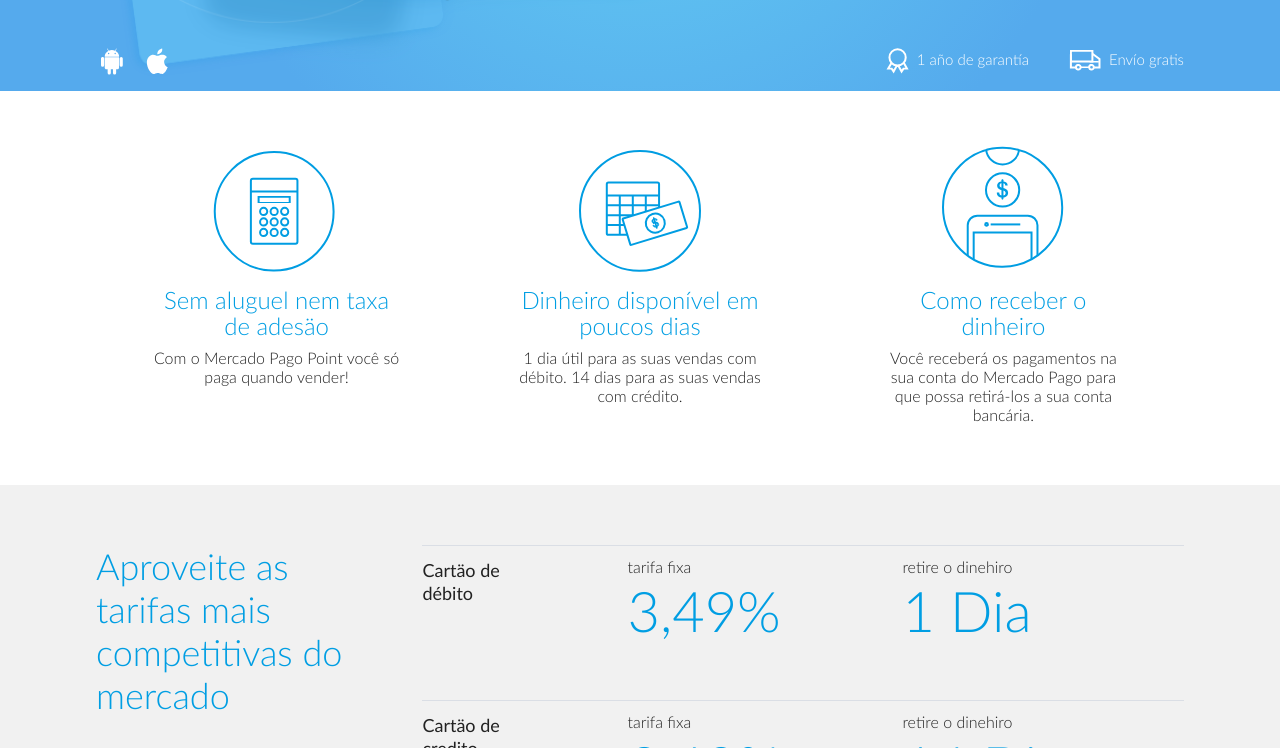
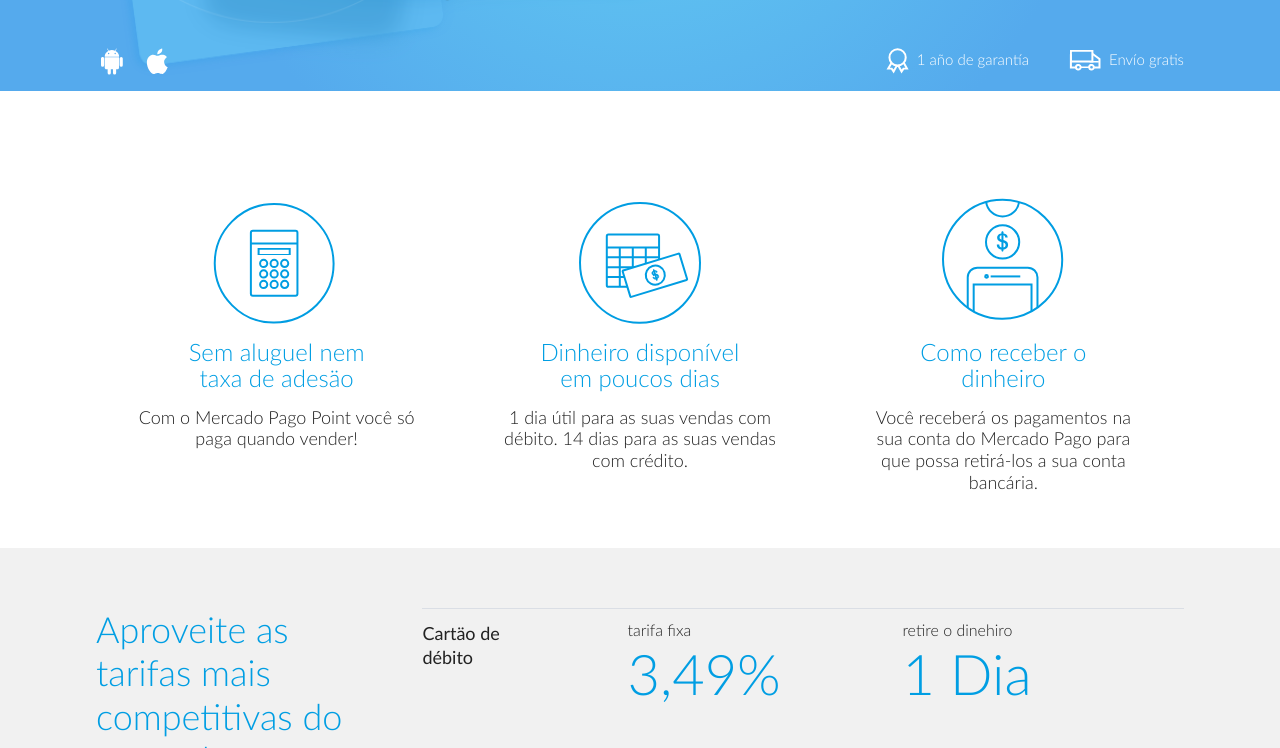
Before and after one commit to mstrugo/demos, a plain HTML site: page point-h/index.html in a window 1280 px wide. Shown: the part 614-1362 px from the top of the page. Drawn offline with Linux system fonts and the light colour scheme.

Commit message:
Demo responsive de rediseño Point H

```diff
--- a/point-h/css/main__large.css
+++ b/point-h/css/main__large.css
@@ -49,8 +49,17 @@
 /**
 * Section - Benefits
 */
-.point__section_benefits .point__benefits_benefit {
-  padding: 0 12px; }
+.point__section_benefits {
+  padding: 112px 0 55px; }
+  .point__section_benefits .point__benefits_benefit {
+    padding: 0 12px;
+    width: 28%;
+    margin: 0 2.5%; }
+  .point__section_benefits .point__benefits_header {
+    margin-bottom: 15px;
+    padding: 0 30px; }
+  .point__section_benefits .point__benefits_description {
+    font-size: 18px; }
 
 /**
 * Section - Calculator
@@ -182,7 +191,8 @@
     padding: 112px 0 92px; }
     .point__section_benefits .point__benefits_benefit {
       padding: 0 12px;
-      width: 23%; }
+      width: 23%;
+      margin: 0 4%; }
       .point__section_benefits .point__benefits_benefit .point__icon {
         margin-bottom: 23px; }
     .point__section_benefits .point__benefits_header {
```
